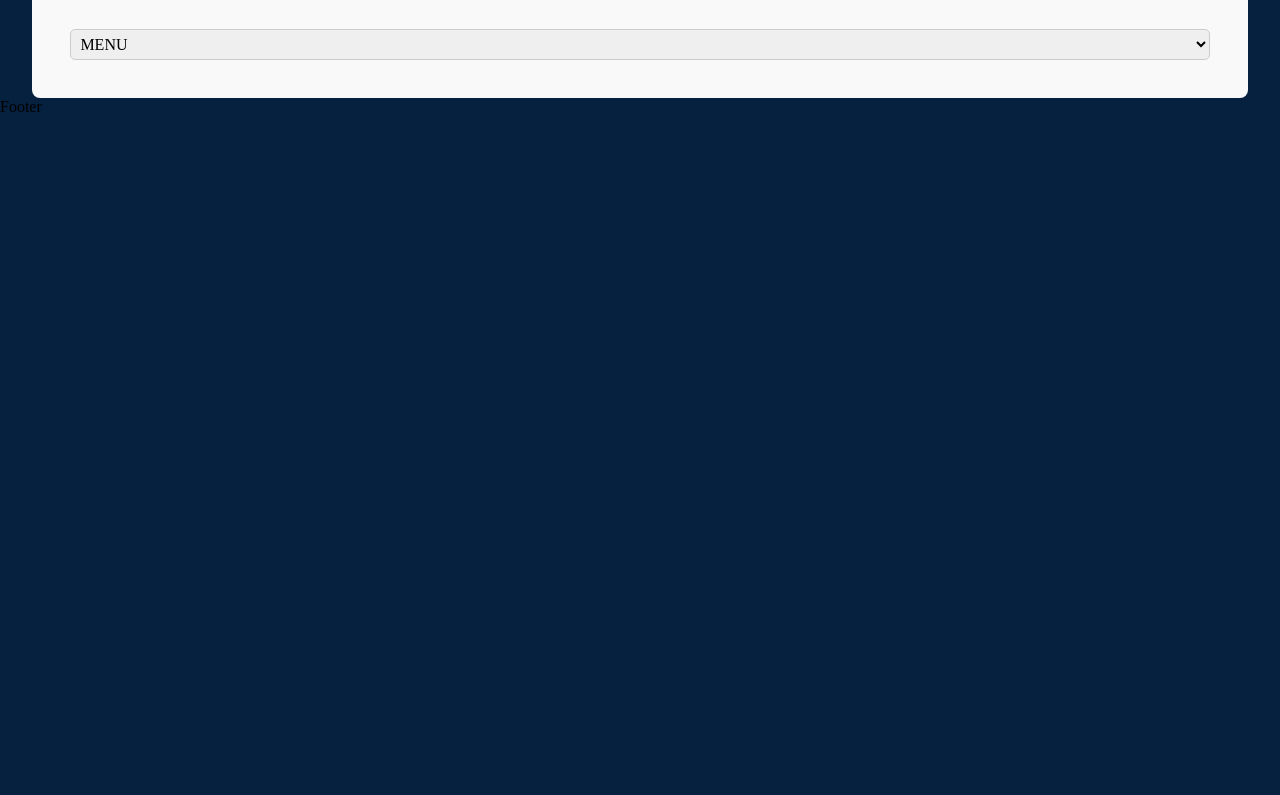
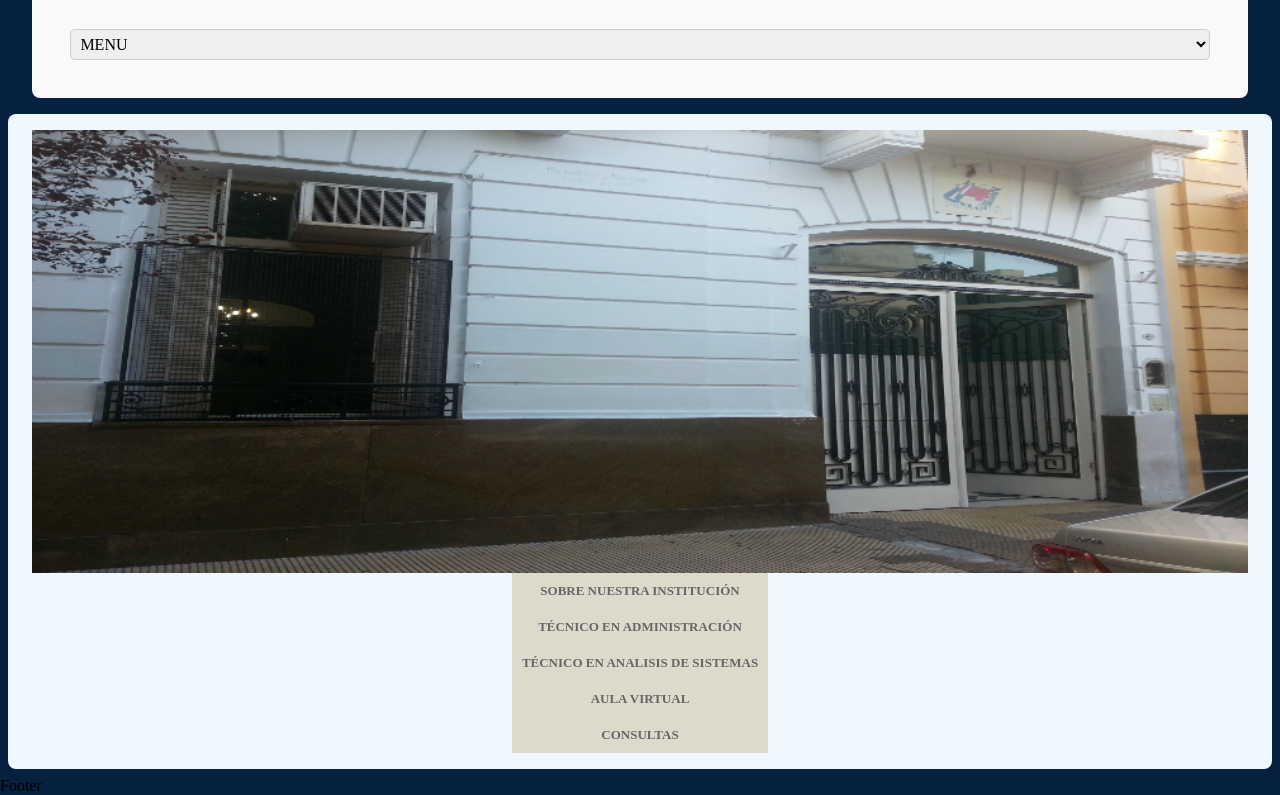
Before and after one commit to nxhuel/aula-virtual-frontend, a plain HTML site: page index.html in a window 1280 px wide. Shown: the part 299-1094 px from the top of the page. Before the commit the page ends 800 px from the top, so only its background shows below. Drawn offline with Linux system fonts and the light colour scheme.

Commit message:
ifts: avance de la funcion changeImage

```diff
--- a/components/header/header.css
+++ b/components/header/header.css
@@ -56,6 +56,7 @@
   padding: 3%;
   width: 95%;
   border-radius: 0.5rem;
+  margin-bottom: 1rem;
 
   select {
     width: 100%;
--- a/global.css
+++ b/global.css
@@ -6,11 +6,51 @@
 }
 
 :root {
-    --bg-primary-color: #06213F;
-    --txt-primary-color: #F9F9F9;
+  --bg-primary-color: #06213f;
+  --txt-primary-color: #f9f9f9;
   --txt-secondary-color: #979797;
 }
 
 body {
   background-color: var(--bg-primary-color);
 }
+
+.card-container {
+  display: flex;
+  justify-content: space-evenly;
+  flex-direction: column;
+  text-align: center;
+  background-color: aliceblue;
+  margin: 0.5rem;
+  border-radius: 0.5rem;
+  padding-top: 1rem;
+  padding-bottom: 1rem;
+
+  img {
+    width: 100%;
+    height: auto;
+    object-fit: cover;
+    padding-left: 1.5rem;
+    padding-right: 1.5rem;
+  }
+
+  ul {
+    list-style: none;
+    padding-left: 0.5rem;
+    padding-right: 0.5rem;
+  }
+  li {
+    cursor: pointer;
+    padding: 10px;
+    background-color: #dedacb;
+    border-radius: 5px;
+    color: #666666;
+    font-size: small;
+    font-weight: bold;
+    border-radius: 0;
+  }
+  li:hover {
+    background-color: #06213f;
+    color: aliceblue;
+  }
+}
--- a/index.html
+++ b/index.html
@@ -4,7 +4,7 @@
     <meta charset="UTF-8" />
     <meta name="viewport" content="width=device-width, initial-scale=1.0" />
     <link rel="stylesheet" href="global.css" />
-    <link rel="stylesheet" href="./components/header/header.css">
+    <link rel="stylesheet" href="./components/header/header.css" />
     <title>IFTS21</title>
   </head>
   <body>
@@ -17,11 +17,44 @@
           .then((data) => (document.getElementById("header").innerHTML = data));
       </script>
       <!-- content -->
-       <!-- sdasasdadsadsasasds -->
+      <!-- card links -->
+      <div class="card-container">
+        <img id="displayImage" src="/assets/images/sobre-nuestra-institucion.png" alt="ifts-21" />
+        <ul>
+          <li
+            onclick="changeImage('/assets/images/sobre-nuestra-institucion.png')"
+          >
+            SOBRE NUESTRA INSTITUCIÓN
+          </li>
+          <li
+            onclick="changeImage('/assets/images/tecnico-en-administracion.png')"
+          >
+            TÉCNICO EN ADMINISTRACIÓN
+          </li>
+          <li
+            onclick="changeImage('/assets/images/tecnico-en-analisis-de-sistemas.png')"
+          >
+            TÉCNICO EN ANALISIS DE SISTEMAS
+          </li>
+          <li
+            onclick="changeImage('/assets/images/aula-virtual.png')"
+          >
+            AULA VIRTUAL
+          </li>
+          <li
+            onclick="changeImage('/assets/images/consultas.png')"
+          >
+            CONSULTAS
+          </li>
+        </ul>
+      </div>
+
       <!-- footer -->
       <footer class="footer">
         <p>Footer</p>
       </footer>
     </div>
   </body>
+
+  <script src="/js/main.js"></script>
 </html>
--- a/js/main.js
+++ b/js/main.js
@@ -0,0 +1,3 @@
+function changeImage(imageSrc) {
+    document.getElementById("displayImage").src = imageSrc;
+}
```
Also changed, not shown: assets/images/aula-virtual.png (added), assets/images/consultas.png (added), assets/images/sobre-nuestra-institucion.png (added), assets/images/tecnico-en-administracion.png (added), assets/images/tecnico-en-analisis-de-sistemas.png (added). Lines whose indentation alone changed are shown as unchanged.
